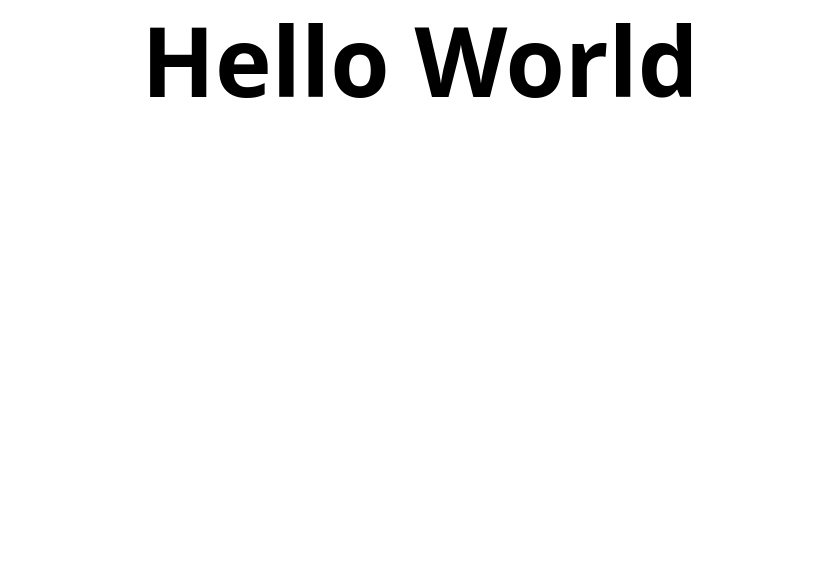
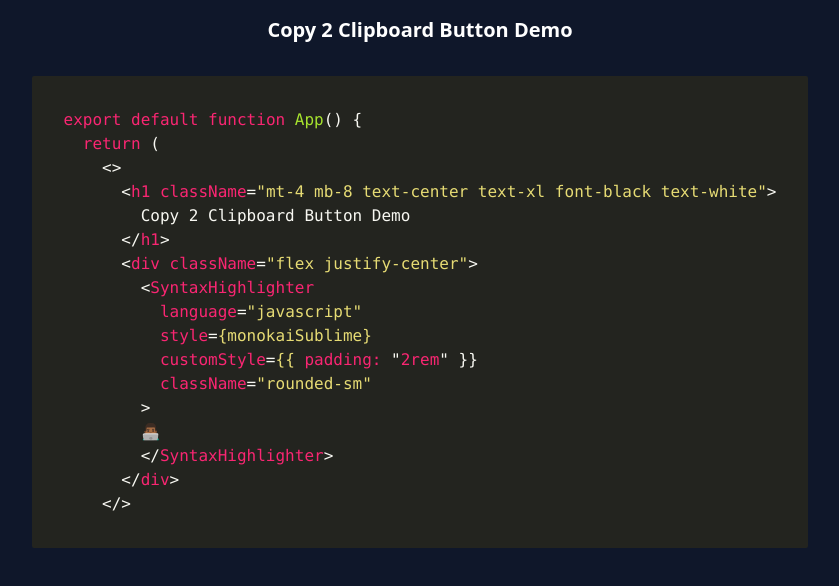
Before and after one commit to manavm1990/custom-hooks-tut, a React (Vite) app: page / in a window 1280 px wide. Shown: the top 586 px of the page, without its empty margins (220-1059 px from the left). Built offline with nearby package versions, Linux system fonts and the light colour scheme.

Commit message:
Render heading and code

```diff
--- a/src/App.jsx
+++ b/src/App.jsx
@@ -1,3 +1,38 @@
+import SyntaxHighlighter from "react-syntax-highlighter";
+import { monokaiSublime } from "react-syntax-highlighter/dist/esm/styles/hljs";
+
 export default function App() {
-  return <h1 className="my-3 text-center text-8xl font-black">Hello World</h1>;
+  return (
+    <>
+      <h1 className="mt-4 mb-8 text-center text-xl font-black text-white">
+        Copy 2 Clipboard Button Demo
+      </h1>
+      <div className="flex justify-center">
+        <SyntaxHighlighter
+          language="javascript"
+          style={monokaiSublime}
+          customStyle={{ padding: "2rem" }}
+          className="rounded-sm"
+        >
+          {`export default function App() {
+  return (
+    <>
+      <h1 className="mt-4 mb-8 text-center text-xl font-black text-white">
+        Copy 2 Clipboard Button Demo
+      </h1>
+      <div className="flex justify-center">
+        <SyntaxHighlighter
+          language="javascript"
+          style={monokaiSublime}
+          customStyle={{ padding: "2rem" }}
+          className="rounded-sm"
+        >
+        👨🏾‍💻
+        </SyntaxHighlighter>
+      </div>
+    </>`}
+        </SyntaxHighlighter>
+      </div>
+    </>
+  );
 }
--- a/src/index.css
+++ b/src/index.css
@@ -1,3 +1,9 @@
 @tailwind base;
 @tailwind components;
 @tailwind utilities;
+
+@layer base {
+  body {
+    @apply bg-slate-900;
+  }
+}
```
